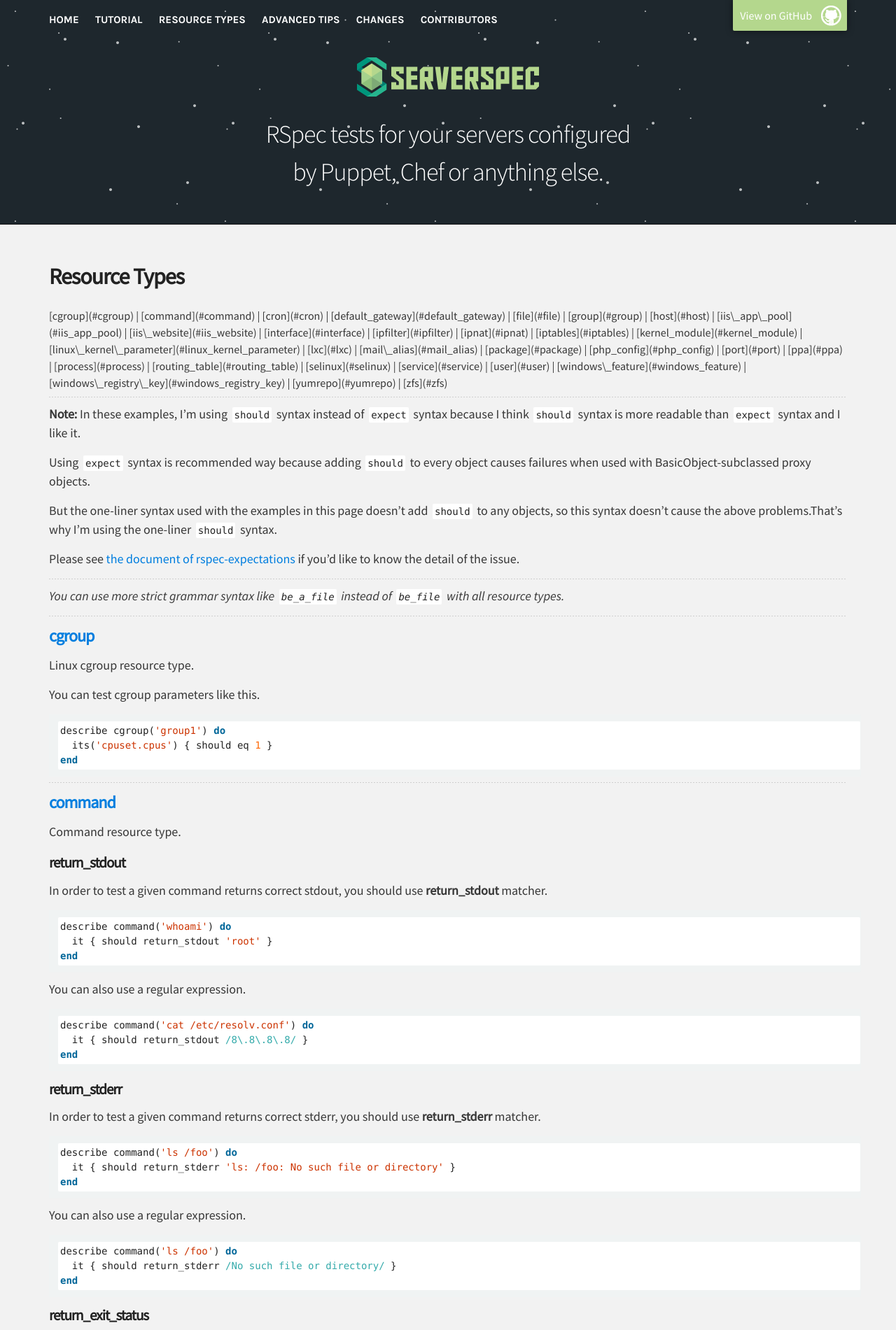
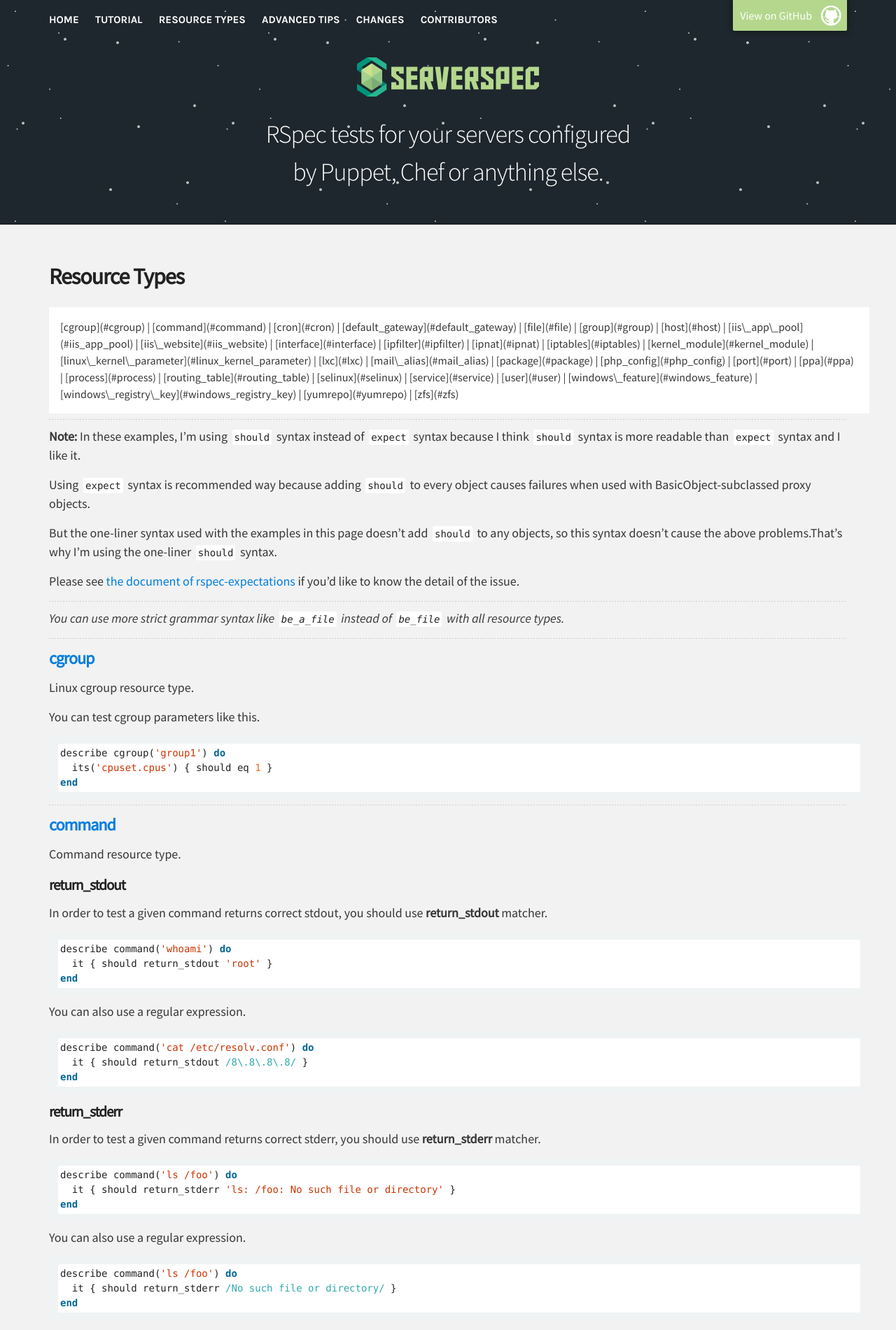
Before and after one commit to serverspec/serverspec.github.io, a Jekyll site: the page built from resource_types.md, in a window 1280 px wide. Shown: the top 1901 px of the page at 70% size. Built offline with Jekyll 4.4.1, drawn with Linux system fonts in a browser that asks for light colours; nearby versions of some CDN libraries; Markdown is read by kramdown in place of the engine named in the settings.

Commit message:
Make Resource Types sticky past breakpoint

```diff
--- a/resource_types.md
+++ b/resource_types.md
@@ -3,9 +3,22 @@ layout: layout
 title: Resource Types
 ---
 
+<script src="http://code.jquery.com/jquery-1.11.0.min.js"></script>
+<script>
+  $(document).ready(function() {
+    var resource_types = $('nav.resource-types');
+
+    $(document).on('scroll', function (event) {
+      console.log(event);
+      var past_breakpoint = $(this).scrollTop() > 443
+      resource_types.toggleClass("fixed-resource-types", past_breakpoint);
+    });
+  });
+</script>
+
 ## Resource Types
 
-<nav>
+<nav class="resource-types">
   [cgroup](#cgroup)
 | [command](#command)
 | [cron](#cron)
--- a/stylesheets/stylesheet.css
+++ b/stylesheets/stylesheet.css
@@ -367,7 +367,16 @@ Full-Width Styles
   background: #212121;
 }
 
+.resource-types {
+  background: white;
+  padding: 1em;
+  width: 1140px;
+}
 
+.fixed-resource-types {
+  position: fixed;
+  top: 0;
+}
 
 /*******************************************************************************
 Small Device Styles
```
